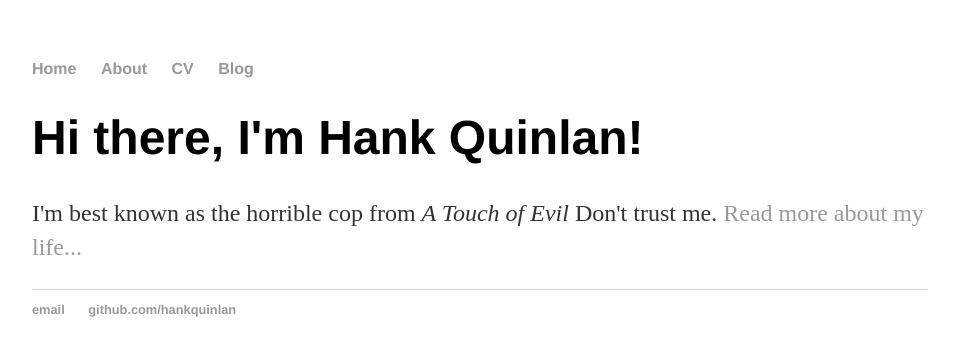
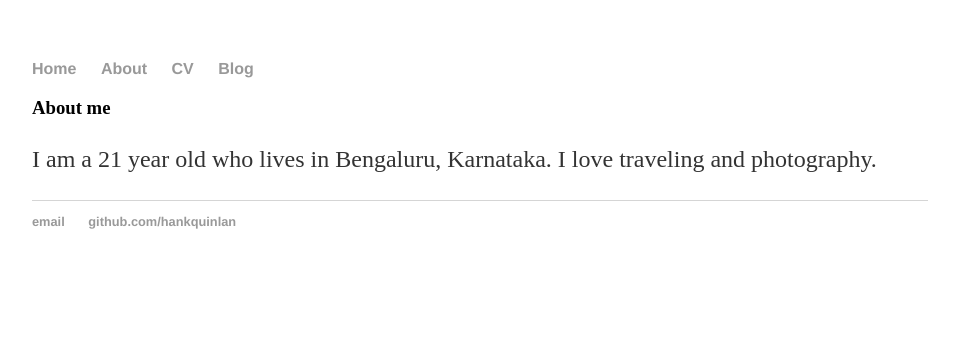
Before and after one commit to akash-suresh/travel-blog, a Jekyll site: the page built from about/index.html, in a window 1280 px wide. Shown: the top 356 px of the page, without its empty margins (160-1115 px from the left). Built offline with Jekyll 4.4.1, drawn with Linux system fonts in a browser that asks for light colours.

Commit message:
Update index.html

```diff
--- a/about/index.html
+++ b/about/index.html
@@ -1,8 +1,8 @@
 ---
 layout: default
-title: Hank Quinlan, Horrible Cop
+title: My Dad Pays For My Travels
 ---
 <div class="blurb">
-	<h1>Hi there, I'm Hank Quinlan!</h1>
-	<p>I'm best known as the horrible cop from <em>A Touch of Evil</em> Don't trust me. <a href="/about">Read more about my life...</a></p>
+	<h3>About me</h3>
+	<p>I am a 21 year old who lives in Bengaluru, Karnataka. I love traveling and photography.</p>
 </div><!-- /.blurb -->
```
